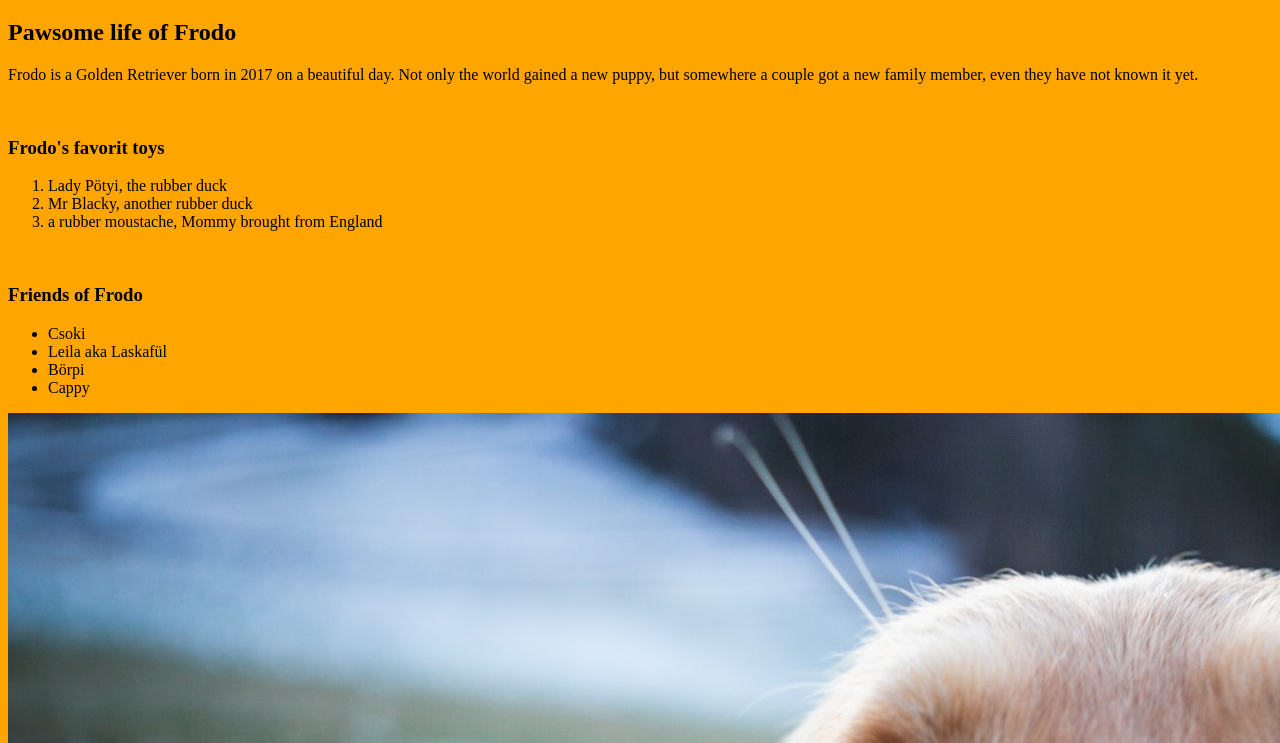
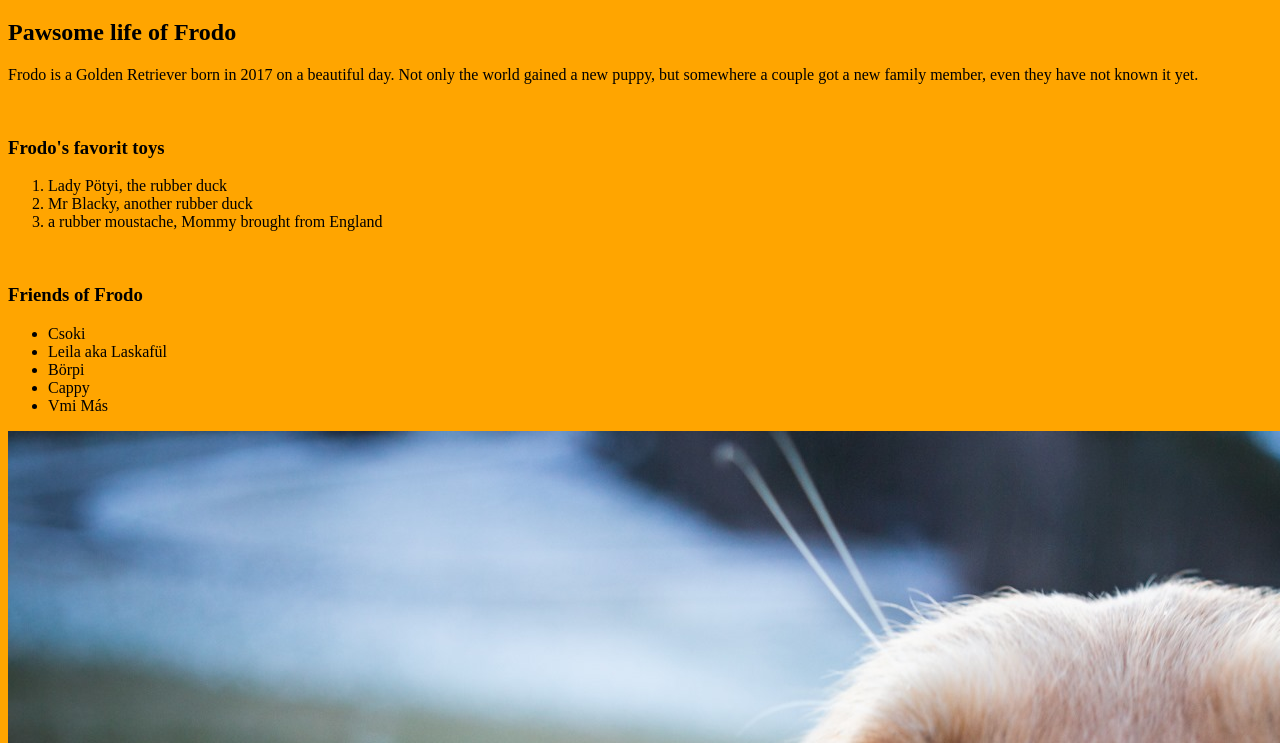
Before and after one commit to IdeaSolFactory/bm, a plain HTML site: page index.html in a window 1280 px wide. Shown: the part 61-804 px from the top of the page. Drawn offline with Linux system fonts and the light colour scheme.

Commit message:
beírtam hogy vmi más

```diff
--- a/index.html
+++ b/index.html
@@ -20,6 +20,7 @@
     <li> Leila aka Laskafül</li>
     <li> Börpi </li>
     <li> Cappy </li>
+    <li>Vmi Más</li>
     </ul>
  <img src="Frodo.jpg" alt="Frodo is always having fun">
  <br>
```
